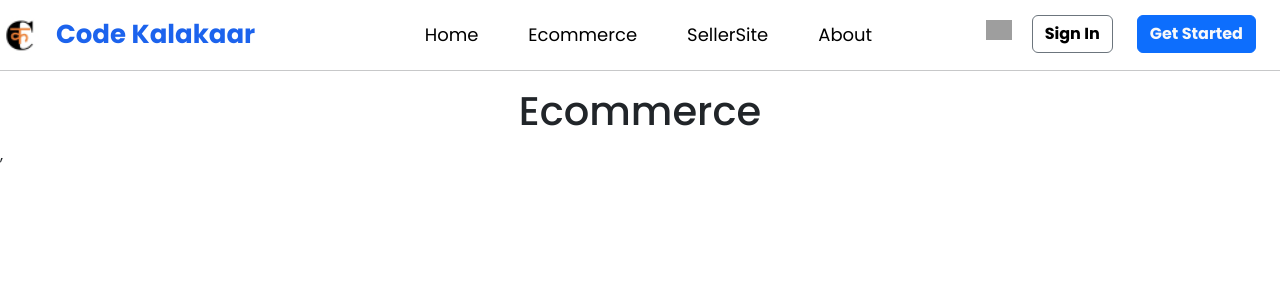
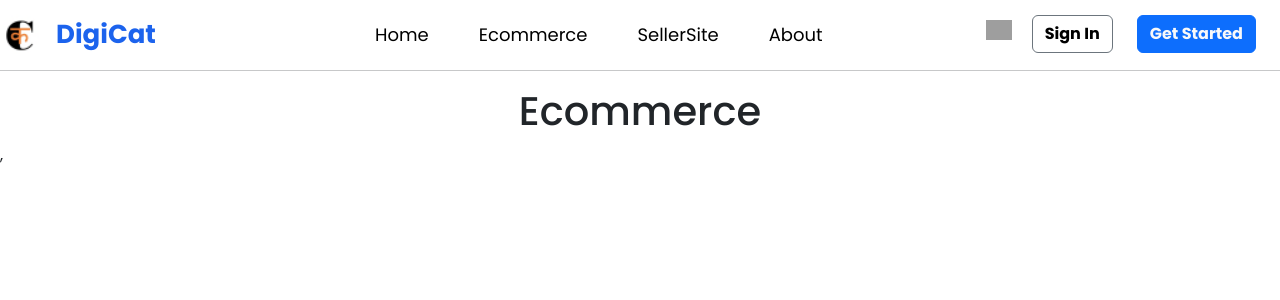
Before and after one commit to MrugeshThesiya/buildForBharatHackathon, a React (Vite) app: page /Ecommerce in a window 1280 px wide. Shown: the top 300 px of the page. Built offline with nearby package versions, Linux system fonts and the light colour scheme; grey boxes are pictures that could not be loaded.

Commit message:
Name correction and css

```diff
--- a/src/Components/Nav.jsx
+++ b/src/Components/Nav.jsx
@@ -19,7 +19,7 @@ export default function Nav() {
           alt="Code_kalakaar_logo"
           src={codeKalakaarLogo}
         ></img>
-        <h3 className="logo-text pointer">Code Kalakaar</h3>
+        <h3 className="logo-text pointer">DigiCat</h3>
       </div>
       <div className="linkItems">
         <ul className="link-items">
--- a/src/index.css
+++ b/src/index.css
@@ -8,6 +8,7 @@ body {
     margin: 0;
     box-sizing: border-box;
     padding: 0;
+    overflow-x: hidden;
 }
 
 :root {
```
